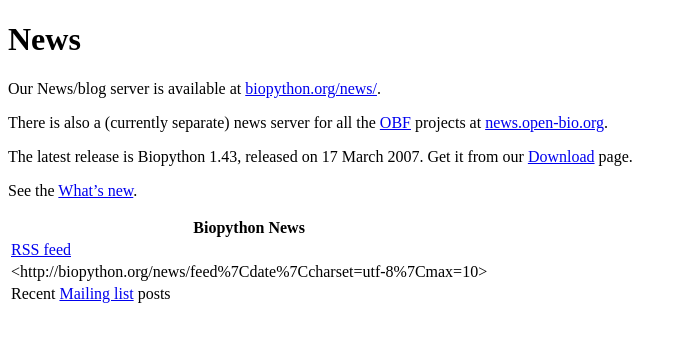
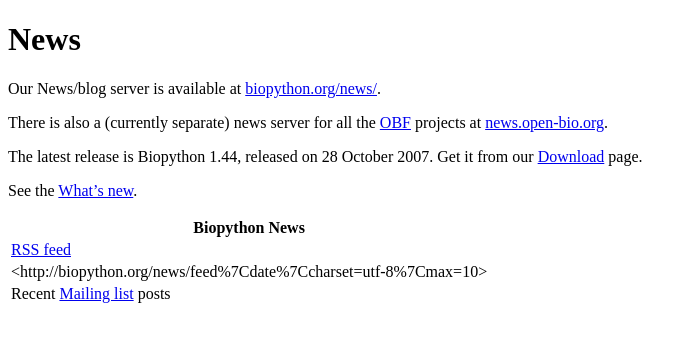
Before and after one commit to biopython/biopython.github.io, a Jekyll site: the page built from wiki/News.md, in a window 1280 px wide. Shown: the top 342 px of the page, without its empty margins (0-693 px from the left). Built offline with Jekyll 4.4.1, drawn with Linux system fonts in a browser that asks for light colours.

Commit message:
Biopython 1.44 -- 28 October 2007

```diff
--- a/wiki/News.md
+++ b/wiki/News.md
@@ -11,8 +11,8 @@ There is also a (currently separate) news server for all the
 [OBF](obf:OBF "wikilink") projects at
 [news.open-bio.org](http://news.open-bio.org).
 
-The latest release is Biopython 1.43, released on 17 March 2007. Get it
-from our [Download](Download "wikilink") page.
+The latest release is Biopython 1.44, released on 28 October 2007. Get
+it from our [Download](Download "wikilink") page.
 
 See the [What's new](http://biopython.open-bio.org/SRC/biopython/NEWS).
 
```
Also changed, not shown: 1 other file.
